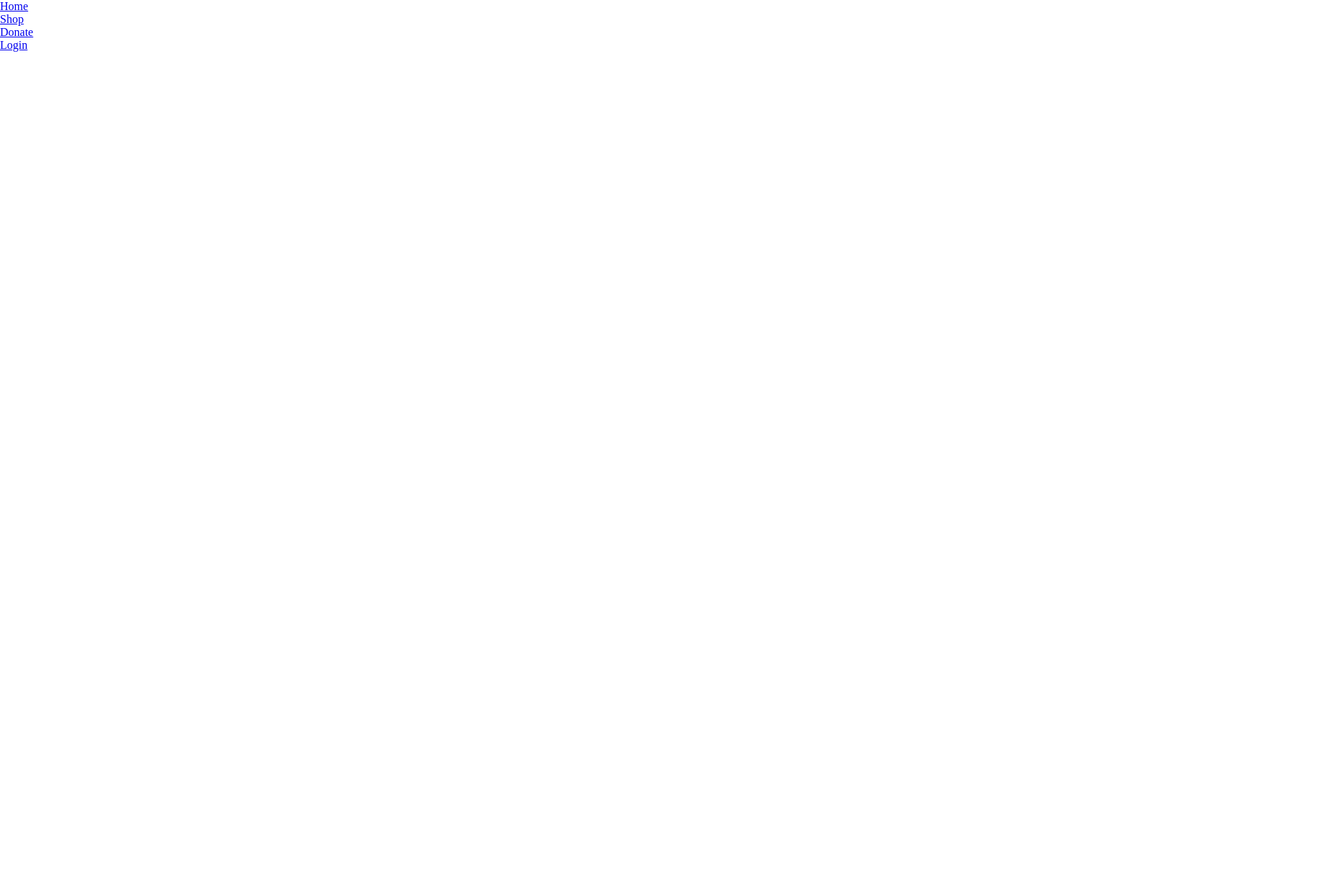
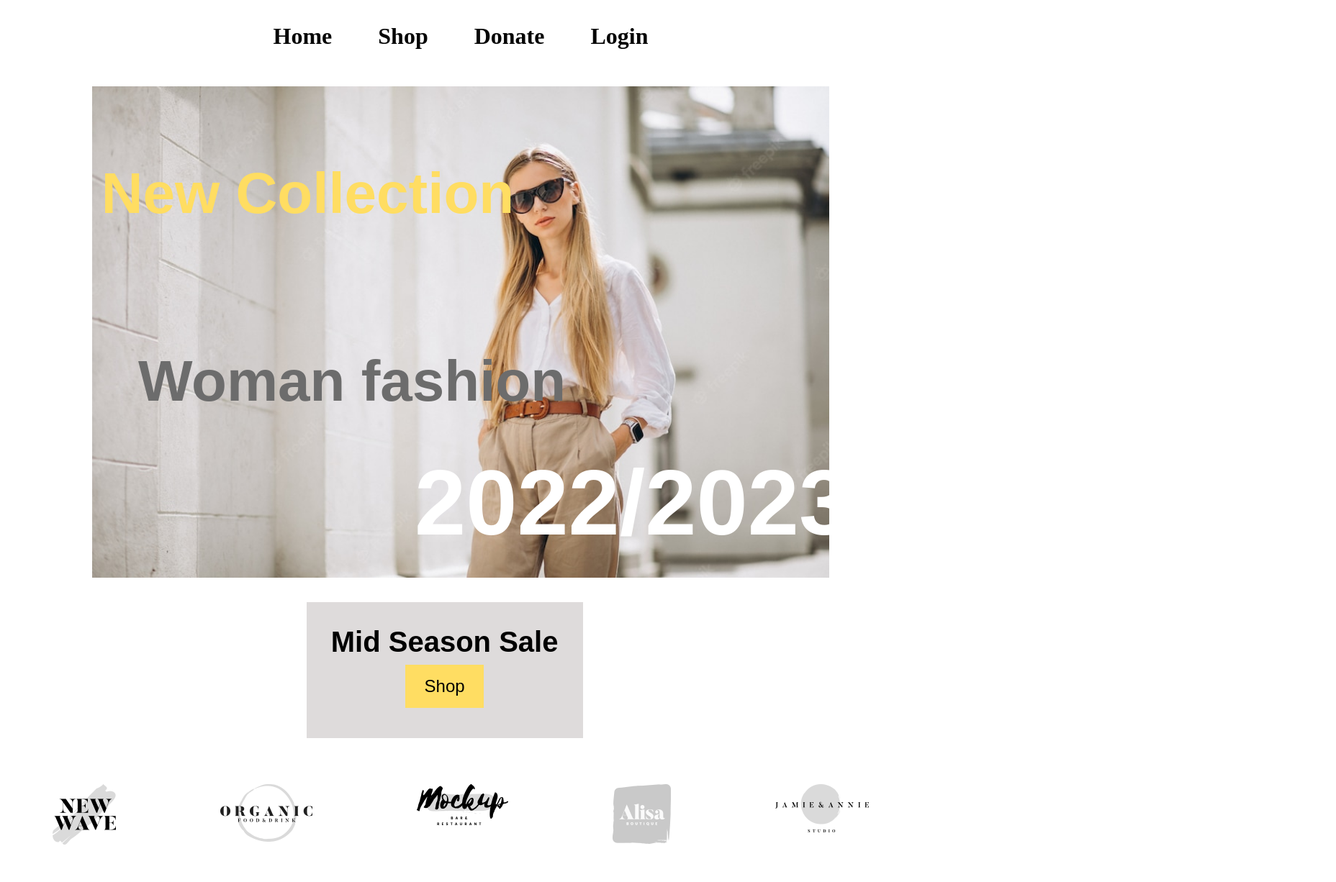
Before and after one commit to Lisovuk/-landing-page, a website built with Vite: page index.html in a window 1280 px wide. Shown: the whole page at 72% size, 1856 px wide, since content can reach past the window. Before the commit the page ends 800 px from the top, so only its background shows below. Built offline with nearby package versions, Linux system fonts and the light colour scheme.

Commit message:
work in page home

```diff
--- a/index.html
+++ b/index.html
@@ -37,7 +37,50 @@
         </nav>
 
       </header>
+
+      <main class="main">
+        <div class="main__blok">
+
+              <h1 class="main__title">New Collection</h1>
+              <h2 class="main__title-second">2022/2023</h2>
+              <p class="main__text">Woman fashion</p>
+        </div>
+
+        <form class="form" action="#">
+          <div class="form__box">
+            <h2 class="form__title"> Mid Season Sale</h2>
+            <button class="form__btn">Shop</button>
+          </div>
+        </form>
+
+        <div class="main__groups">
+          <div class="main__company">
+            <img class="image-company" src="./images/company/1.png" alt="#">
+          </div>
+
+          <div class="main__company">
+            <img class="image-company" src="./images/company/2.png" alt="#">
+          </div>
+
+          <div class="main__company">
+            <img class="image-company" src="./images/company/3.png" alt="#">
+          </div>
+
+          <div class="main__company">
+            <img class="image-company" src="./images/company/4.png" alt="#">
+          </div>
+
+          <div class="main__company">
+            <img class="image-company" src="./images/company/5.png" alt="#">
+          </div>
+        </div>
+      </main>
+
+
+
     </div>
+
+
     <script type="module" src="/main.js"></script>
   </body>
 </html>
--- a/style/style.scss
+++ b/style/style.scss
@@ -5,3 +5,130 @@
    margin: 0;
    box-sizing: border-box;
 }
+
+a {
+   text-decoration: none;
+   color: rgb(6, 6, 6);
+   font-weight: 600;
+}
+
+li {
+   list-style-type: none;
+}
+
+
+#app {
+
+   .header {
+         display: flex;
+         justify-content: space-around;
+
+      &__nav {
+         display: flex;
+         justify-content: space-between;
+         align-items: center;
+      }
+
+      &__items {
+         display: flex;
+      }
+
+      &__item {
+         padding: 2rem;
+         font-size: 2rem;
+      }
+
+      &__item:hover{
+         transform: scale(1.1);
+      }
+   }
+
+   .main {
+
+      height: 100vh;
+      font-family: sans-serif;
+
+      &__blok {
+         height: 90%;
+         background-image: url("../images/main-blok/main-image.jpg");
+         background-size: 80%;
+         background-repeat: no-repeat;
+         background-position: center;
+      }
+
+      &__title {
+         position: relative;
+         top: 17%;
+         left: 11%;
+         font-size: 5rem;
+         color: rgb(255, 221, 98);
+      }
+
+      &__text {
+         font-size: 5rem;
+         color: rgb(108, 108, 108);
+         position: relative;
+         top: 20%;
+         left: 15%;
+         font-weight: 700;
+      }
+
+      &__title-second {
+         position: relative;
+         top: 60%;
+         left: 45%;
+         font-size: 8rem;
+         color: rgb(255, 255, 255);
+      }
+
+      &__groups {
+         display: flex;
+         justify-content: space-around;
+      }
+
+      &__company {
+         padding: 3rem;
+      }
+
+      .image-company:hover{
+         transform: scale(1.5);
+      }
+   }
+
+   .form {
+
+      &__box {
+         background-color: rgb(222, 219, 219);
+         max-width: 30%;
+         position: relative;
+         left: 32%;
+         text-align: center;
+         padding: 2rem;
+         border: 1px solid rgb(222, 219, 219);
+         margin: 1rem;
+      }
+
+      &__title {
+         font-size: 2.5rem;
+      }
+
+      &__btn {
+         margin: .5rem;
+         font-size: 1.5rem;
+         padding: 1rem;
+         width: 35%;
+         border: 1px solid rgb(222, 219, 219);
+         background-color: rgb(255, 221, 98);
+         cursor: pointer;
+      }
+
+      &__btn:hover {
+         color: rgb(255, 29, 29);
+         transform: scale(1.1);
+      }
+   }
+
+
+
+
+}
```
Also changed, not shown: images/company/1.png (added), images/company/2.png (added), images/company/3.png (added), images/company/4.png (added), images/company/5.png (added), images/fashion-portrait-young-elegant-woman_1328-2743.jpg (added), images/main-blok/main-image.jpg (added).
